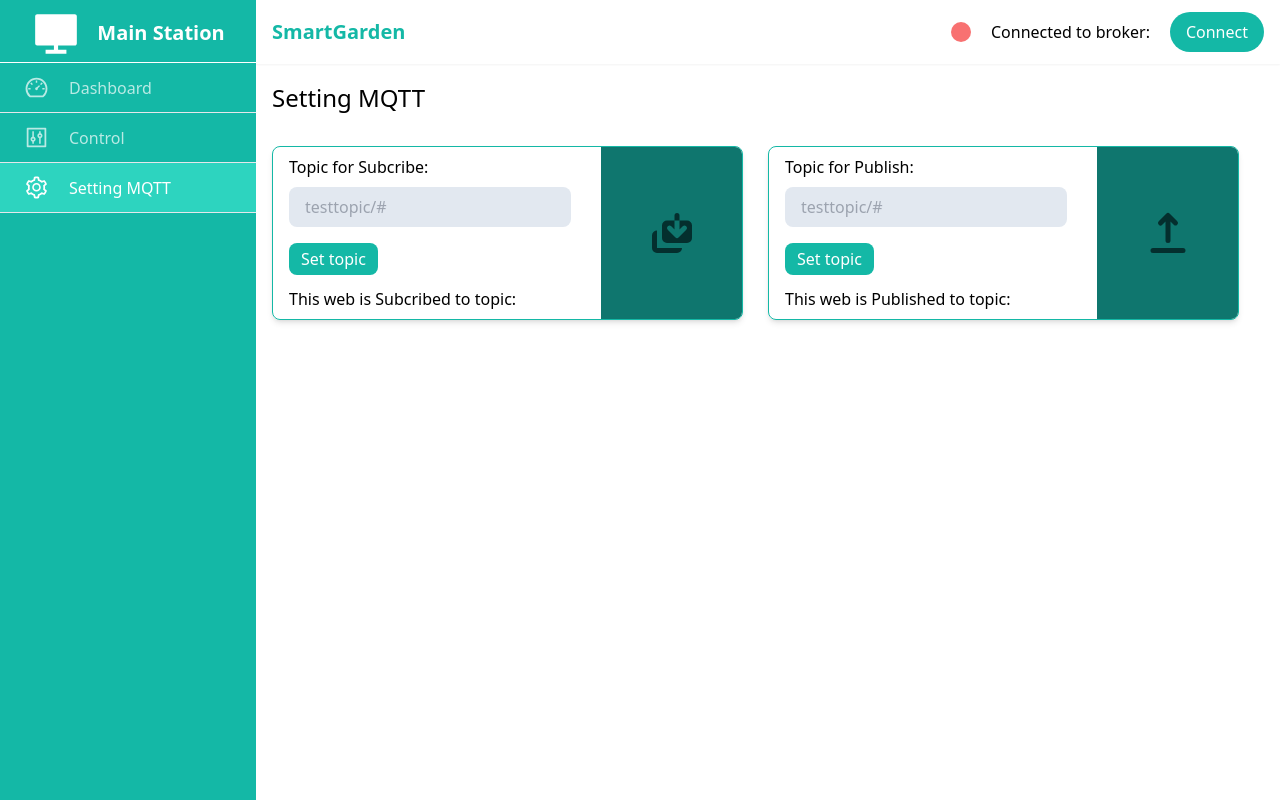
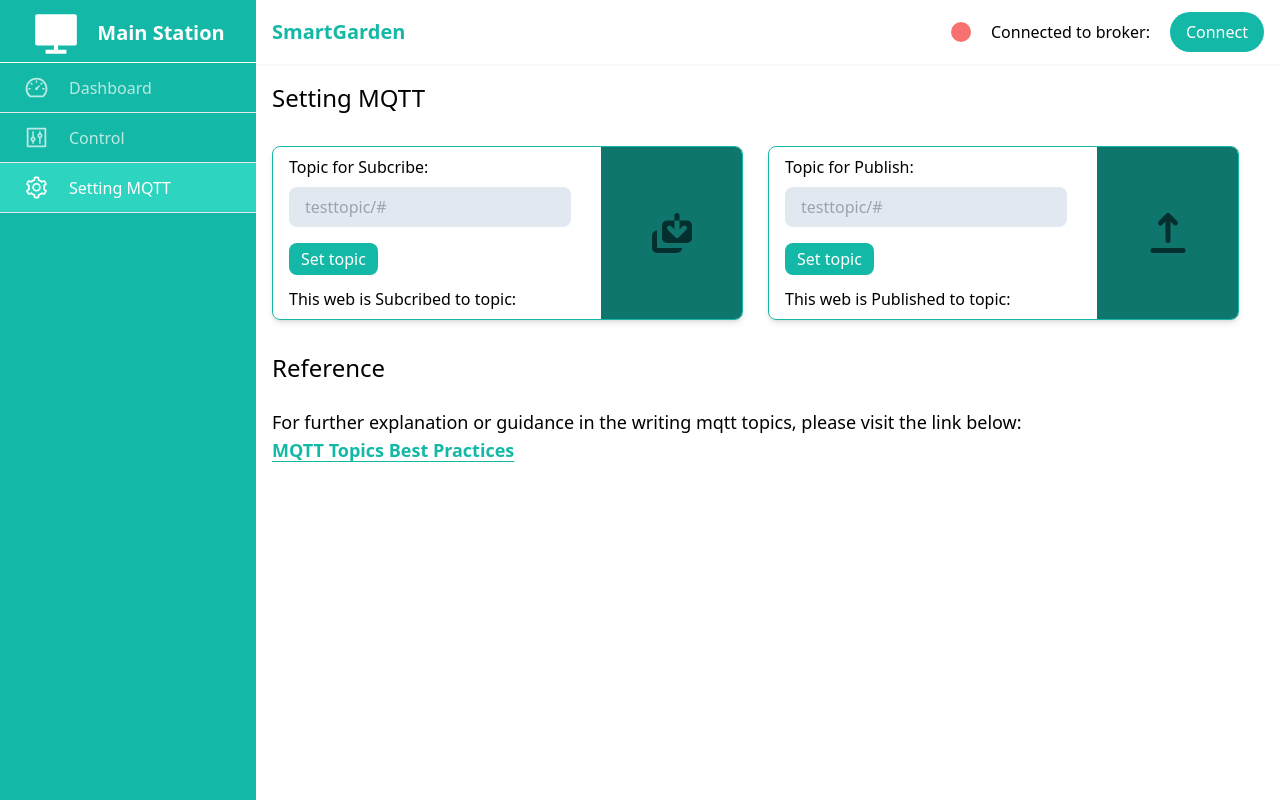
Before and after one commit to tubagusdylan/smart-garden-app, a React (Vite) app: page /setting in a window 1280 px wide. Built offline with nearby package versions, Linux system fonts and the light colour scheme.

Commit message:
create reference for mqtt topic

```diff
--- a/src/pages/Settings.jsx
+++ b/src/pages/Settings.jsx
@@ -23,10 +23,18 @@ const Settings = (props) => {
           <h1 className="text-xl lg:text-2xl">Setting MQTT</h1>
         </header>
 
-        <section id="subcribe-topic" className="flex flex-wrap w-full gap-6 lg:gap-0">
+        <section id="subcribe-topic" className="flex flex-wrap w-full gap-6 lg:gap-0 mb-8">
           {setMqtt.map((value, index) => {
             return <SettingCard key={index} name={value.name} icon={value.icon} subcribeTopic={subcribeTopic} publishTopic={publishTopic} onChangeSubcribeTopic={onChangeSubcribeTopic} onChangePublishTopic={onChangePublishTopic} />;
           })}
+        </section>
+
+        <section id="info">
+          <h1 className="text-xl lg:text-2xl mb-6">Reference</h1>
+          <p className="text-lg">For further explanation or guidance in the writing mqtt topics, please visit the link below:</p>
+          <a href="https://www.hivemq.com/blog/mqtt-essentials-part-5-mqtt-topics-best-practices/" target="_blank" rel="noreferrer" className="underline underline-offset-4 text-teal-500 hover:text-teal-600 font-semibold text-lg">
+            MQTT Topics Best Practices
+          </a>
         </section>
       </div>
     </div>
```
